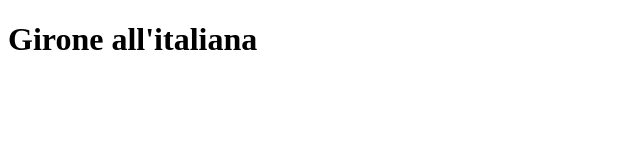
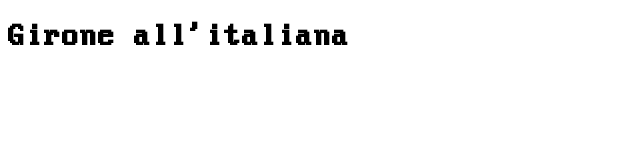
Before and after one commit to enrstudio/Girone-all-italiana, a plain HTML site: page index.html in a window 1280 px wide. Shown: the whole page, without its empty margins (0-640 px from the left). Drawn offline with Linux system fonts and the light colour scheme.

Commit message:
update style.css

```diff
--- a/assets/styles/style.css
+++ b/assets/styles/style.css
@@ -1,6 +1,6 @@
 @font-face {
     font-family: DOS;
-    src: url(../fonts/perfect_dos_vga_437/DOS_VGA.ttf) format('truuetype');
+    src: url(../fonts/perfect_dos_vga_437/DOS_VGA.ttf);
   }
 
 body, html{
```
